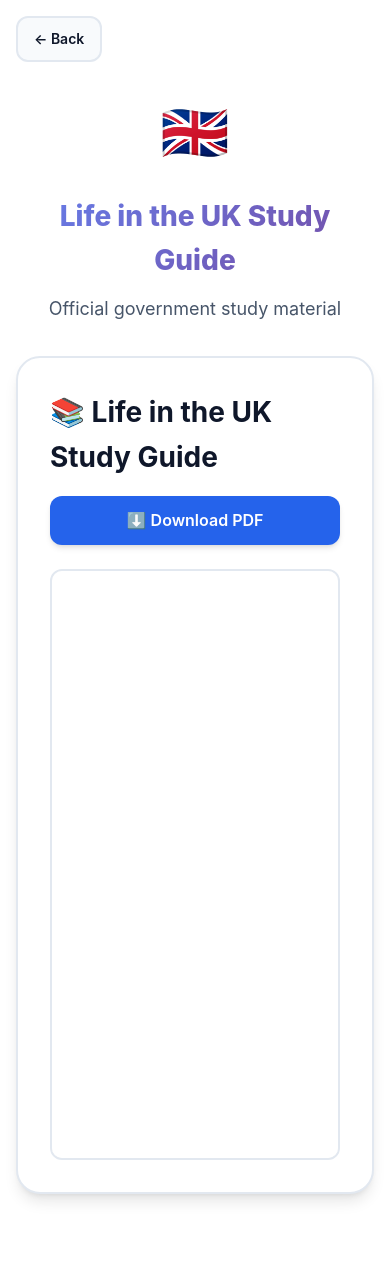
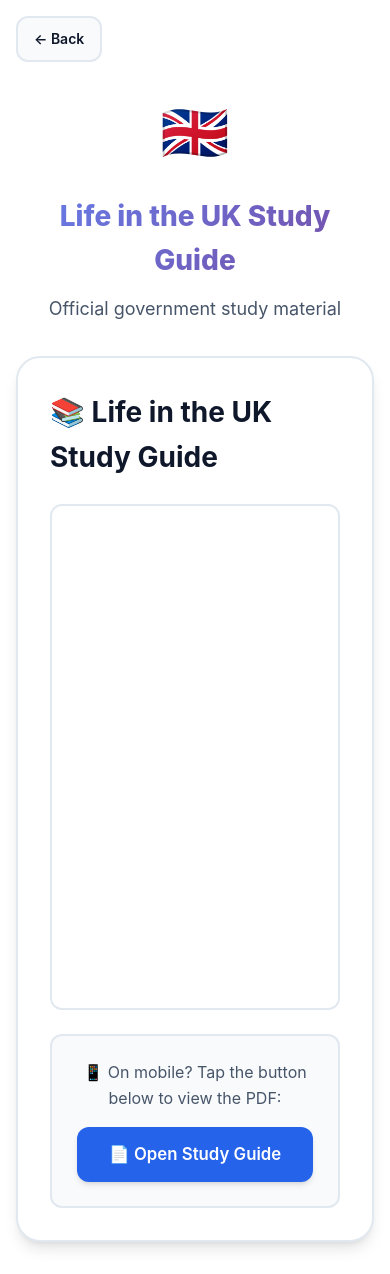
Before and after one commit to shahidabatool/citizenship-app, a Next.js app: page /1/booklet in a window 390 px wide. Before the commit the page ends 1226 px from the top, so only its background shows below. Built offline with nearby package versions, Linux system fonts and the light colour scheme.

Commit message:
Fix study guide: Remove download button and add mobile-friendly PDF viewing

```diff
--- a/app/[country]/booklet/page.module.css
+++ b/app/[country]/booklet/page.module.css
@@ -82,26 +82,6 @@
     margin: 0;
 }
 
-.downloadButton {
-    display: inline-flex;
-    align-items: center;
-    gap: 0.5rem;
-    padding: 0.75rem 1.5rem;
-    background: var(--primary);
-    color: white;
-    border-radius: var(--radius-lg);
-    font-weight: 600;
-    text-decoration: none;
-    transition: all 0.3s ease;
-    box-shadow: var(--shadow-md);
-}
-
-.downloadButton:hover {
-    transform: translateY(-2px);
-    box-shadow: var(--shadow-lg);
-    background: var(--primary-dark);
-}
-
 .pdfViewer {
     width: 100%;
     height: 80vh;
@@ -109,6 +89,7 @@
     border-radius: var(--radius-lg);
     overflow: hidden;
     background: #f5f5f5;
+    margin-bottom: 1.5rem;
 }
 
 .pdfFrame {
@@ -117,19 +98,49 @@
     border: none;
 }
 
+.mobileMessage {
+    text-align: center;
+    padding: 1.5rem;
+    background: var(--bg-secondary);
+    border-radius: var(--radius-lg);
+    border: 2px solid var(--border);
+}
+
+.mobileMessage p {
+    color: var(--text-secondary);
+    margin-bottom: 1rem;
+    font-size: 1rem;
+}
+
+.openButton {
+    display: inline-flex;
+    align-items: center;
+    gap: 0.5rem;
+    padding: 0.875rem 2rem;
+    background: var(--primary);
+    color: white;
+    border-radius: var(--radius-lg);
+    font-weight: 600;
+    text-decoration: none;
+    transition: all 0.3s ease;
+    box-shadow: var(--shadow-md);
+    font-size: 1.05rem;
+}
+
+.openButton:hover {
+    transform: translateY(-2px);
+    box-shadow: var(--shadow-lg);
+    background: var(--primary-dark);
+}
+
 @media (max-width: 768px) {
     .pdfHeader {
         flex-direction: column;
         align-items: flex-start;
     }
 
-    .downloadButton {
-        width: 100%;
-        justify-content: center;
-    }
-
     .pdfViewer {
-        height: 70vh;
+        height: 60vh;
     }
 
     .backButton {
--- a/app/[country]/booklet/page.tsx
+++ b/app/[country]/booklet/page.tsx
@@ -35,13 +35,6 @@ export default async function BookletPage({ params }: BookletPageProps) {
                 <div className={styles.pdfSection}>
                     <div className={styles.pdfHeader}>
                         <h2>📚 {isCanada ? "Discover Canada" : "Life in the UK"} Study Guide</h2>
-                        <a
-                            href={pdfUrl}
-                            download
-                            className={styles.downloadButton}
-                        >
-                            ⬇️ Download PDF
-                        </a>
                     </div>
 
                     <div className={styles.pdfViewer}>
@@ -51,6 +44,18 @@ export default async function BookletPage({ params }: BookletPageProps) {
                             title={isCanada ? "Discover Canada Study Guide" : "Life in the UK Study Guide"}
                         />
                     </div>
+
+                    <div className={styles.mobileMessage}>
+                        <p>📱 On mobile? Tap the button below to view the PDF:</p>
+                        <a
+                            href={pdfUrl}
+                            target="_blank"
+                            rel="noopener noreferrer"
+                            className={styles.openButton}
+                        >
+                            📄 Open Study Guide
+                        </a>
+                    </div>
                 </div>
             </div>
         </main>
```
